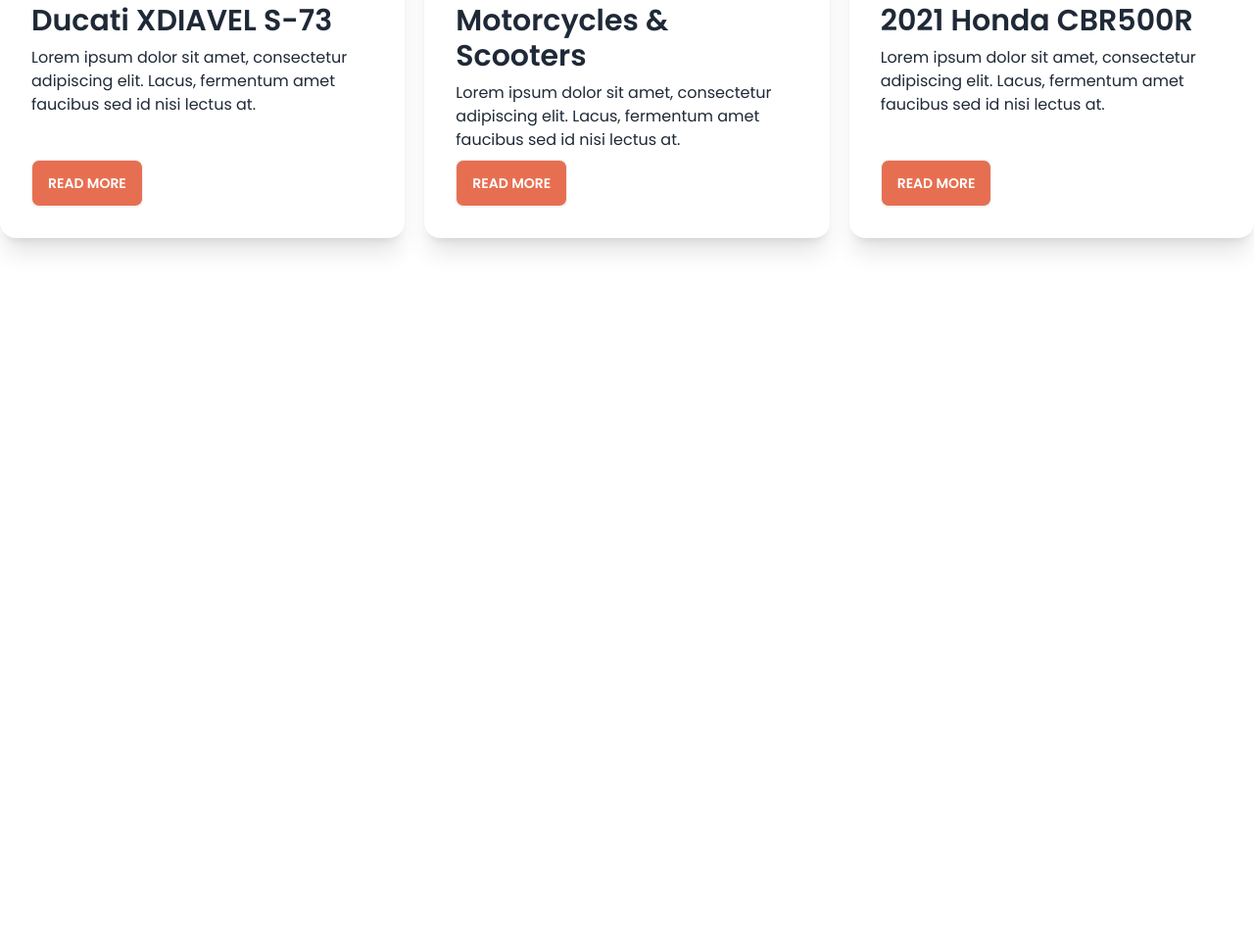
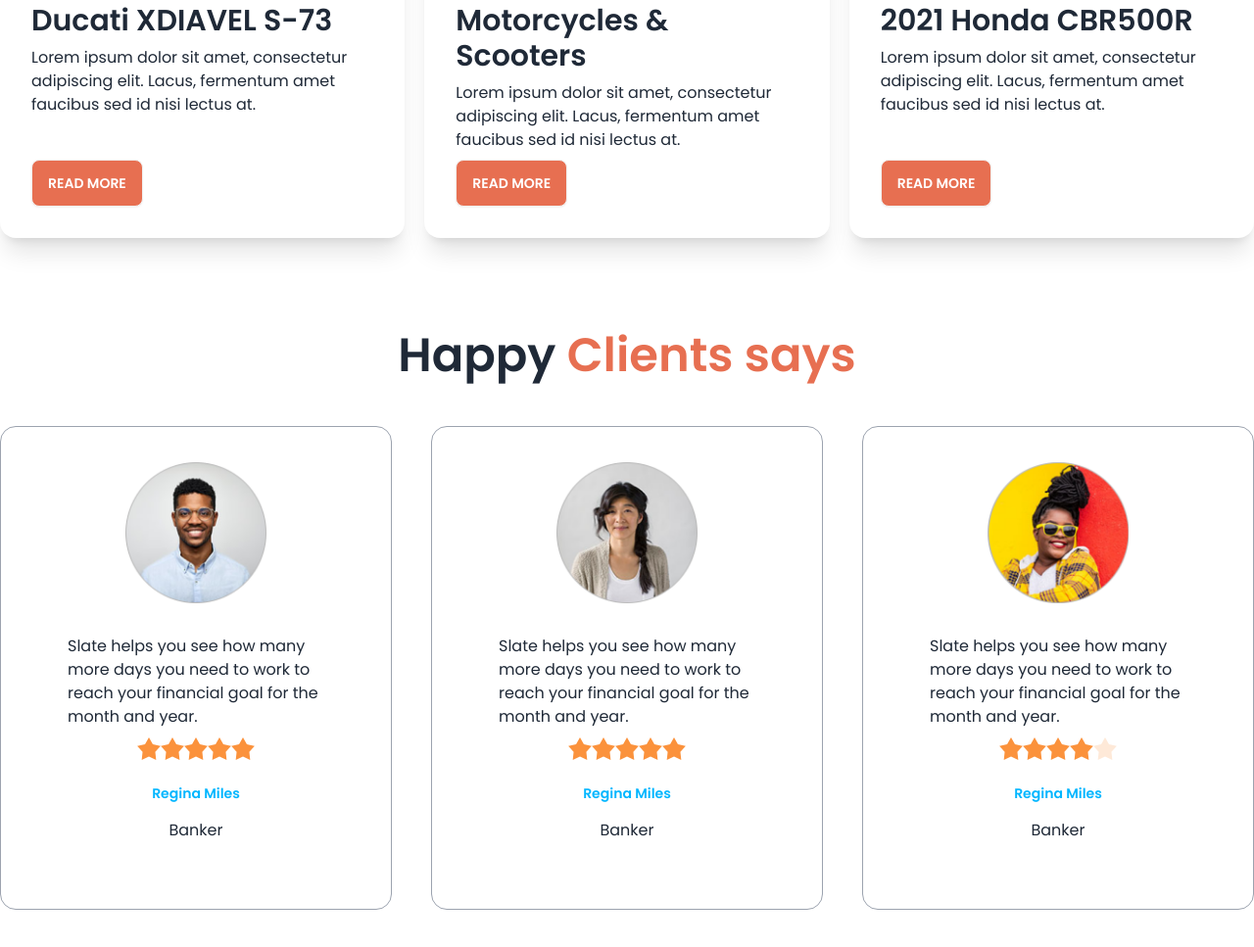
Before and after one commit to contactmizan/biker-zone-with-daisyui, a plain HTML site: page index.html in a window 1280 px wide. Shown: the part 1099-2066 px from the top of the page at 98% size. Before the commit the page ends 1438 px from the top, so only its background shows below. Drawn offline with nearby package versions, Linux system fonts and the light colour scheme.

Commit message:
added happy clients section

```diff
--- a/index.html
+++ b/index.html
@@ -196,6 +196,82 @@
                 </div>
             </div>
         </section>
+        <!-- happy clients -->
+        <section class="my-24">
+            <h3 class="text-5xl mb-12 font-semibold text-center">Happy <span class="text-bike-primary">Clients
+                    says</span></h3>
+            <div class="grid grid-cols-1 md:grid-cols-2 lg:grid-cols-3 gap-10">
+                <!-- first client review -->
+                <div class="card bg-base-100 p-9 border border-gray-400">
+                    <figure><img class="w-36" src="images/others/user-1.png" alt="Shoes" /></figure>
+                    <div class="card-body">
+
+                        <p>Slate helps you see how
+                            many more days you need
+                            to work to reach your financial
+                            goal for the month and year.</p>
+                        <!-- ratings -->
+                        <div class="rating justify-center">
+                            <input type="radio" name="rating-2" class="mask mask-star-2 bg-orange-400" />
+                            <input type="radio" name="rating-2" class="mask mask-star-2 bg-orange-400" />
+                            <input type="radio" name="rating-2" class="mask mask-star-2 bg-orange-400" />
+                            <input type="radio" name="rating-2" class="mask mask-star-2 bg-orange-400" checked />
+                            <input type="radio" name="rating-2" class="mask mask-star-2 bg-orange-400" />
+                        </div>
+                        <div class="text-center space-y-4 mt-4">
+                            <h4 class="text-sm font-semibold text-info">Regina Miles</h4>
+                            <p>Banker</p>
+                        </div>
+                    </div>
+                </div>
+                <!-- Second client review -->
+                <div class="card bg-base-100 p-9 border border-gray-400">
+                    <figure><img class="w-36" src="images/others/user-2.png" alt="Shoes" /></figure>
+                    <div class="card-body">
+
+                        <p>Slate helps you see how
+                            many more days you need
+                            to work to reach your financial
+                            goal for the month and year.</p>
+                        <!-- ratings -->
+                        <div class="rating justify-center">
+                            <input type="radio" name="rating-2" class="mask mask-star-2 bg-orange-400" />
+                            <input type="radio" name="rating-2" class="mask mask-star-2 bg-orange-400" />
+                            <input type="radio" name="rating-2" class="mask mask-star-2 bg-orange-400" />
+                            <input type="radio" name="rating-2" class="mask mask-star-2 bg-orange-400" checked />
+                            <input type="radio" name="rating-2" class="mask mask-star-2 bg-orange-400" />
+                        </div>
+                        <div class="text-center space-y-4 mt-4">
+                            <h4 class="text-sm font-semibold text-info">Regina Miles</h4>
+                            <p>Banker</p>
+                        </div>
+                    </div>
+                </div>
+                <!-- Third client review -->
+                <div class="card bg-base-100 p-9 border border-gray-400">
+                    <figure><img class="w-36" src="images/others/user-3.png" alt="Shoes" /></figure>
+                    <div class="card-body">
+
+                        <p>Slate helps you see how
+                            many more days you need
+                            to work to reach your financial
+                            goal for the month and year.</p>
+                        <!-- ratings -->
+                        <div class="rating justify-center">
+                            <input type="radio" name="rating-2" class="mask mask-star-2 bg-orange-400" />
+                            <input type="radio" name="rating-2" class="mask mask-star-2 bg-orange-400" />
+                            <input type="radio" name="rating-2" class="mask mask-star-2 bg-orange-400" />
+                            <input type="radio" name="rating-2" class="mask mask-star-2 bg-orange-400" checked />
+                            <input type="radio" name="rating-2" class="mask mask-star-2 bg-orange-400" />
+                        </div>
+                        <div class="text-center space-y-4 mt-4">
+                            <h4 class="text-sm font-semibold text-info">Regina Miles</h4>
+                            <p>Banker</p>
+                        </div>
+                    </div>
+                </div>
+            </div>
+        </section>
     </main>
     <footer>
 
```
